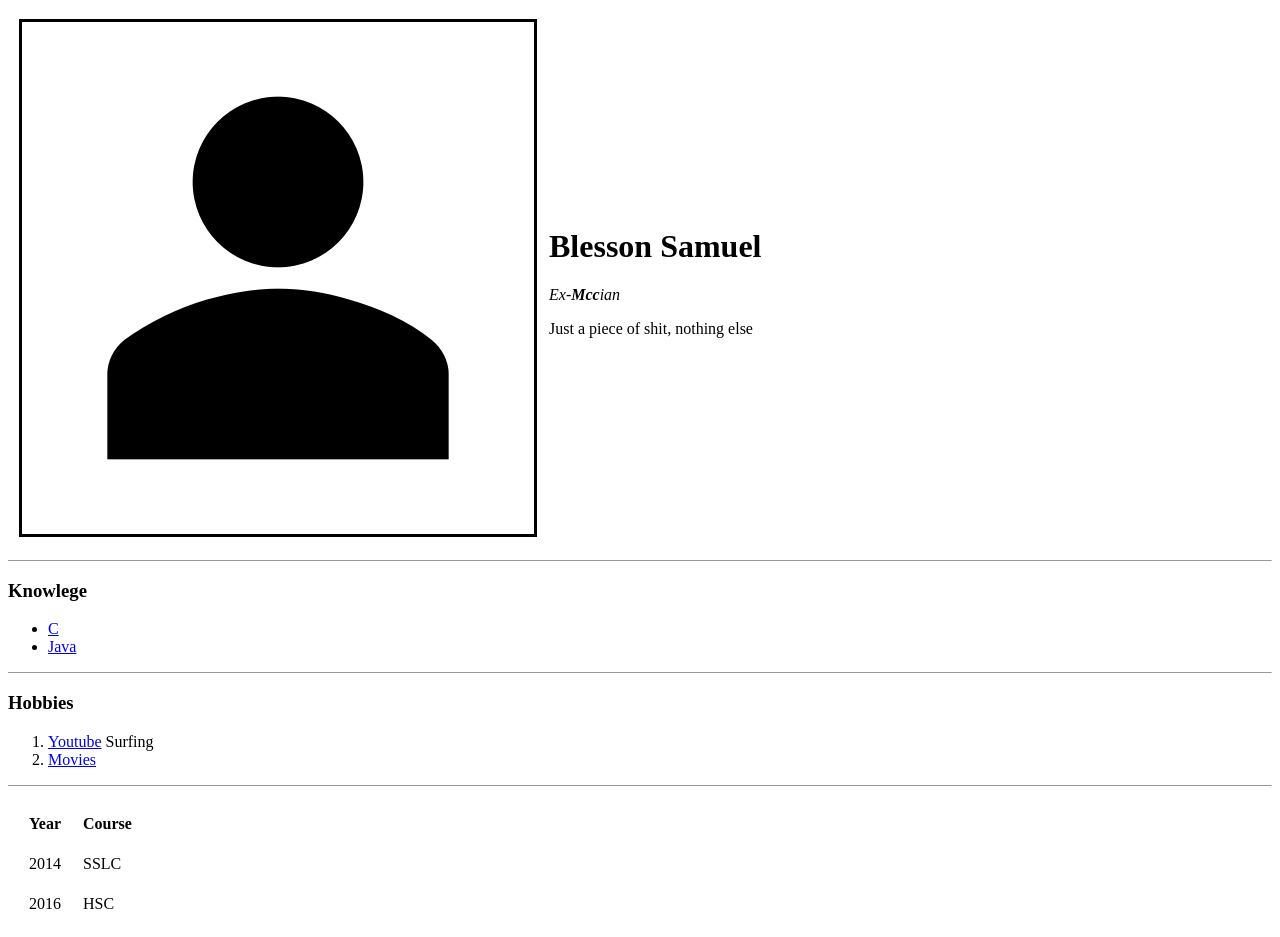
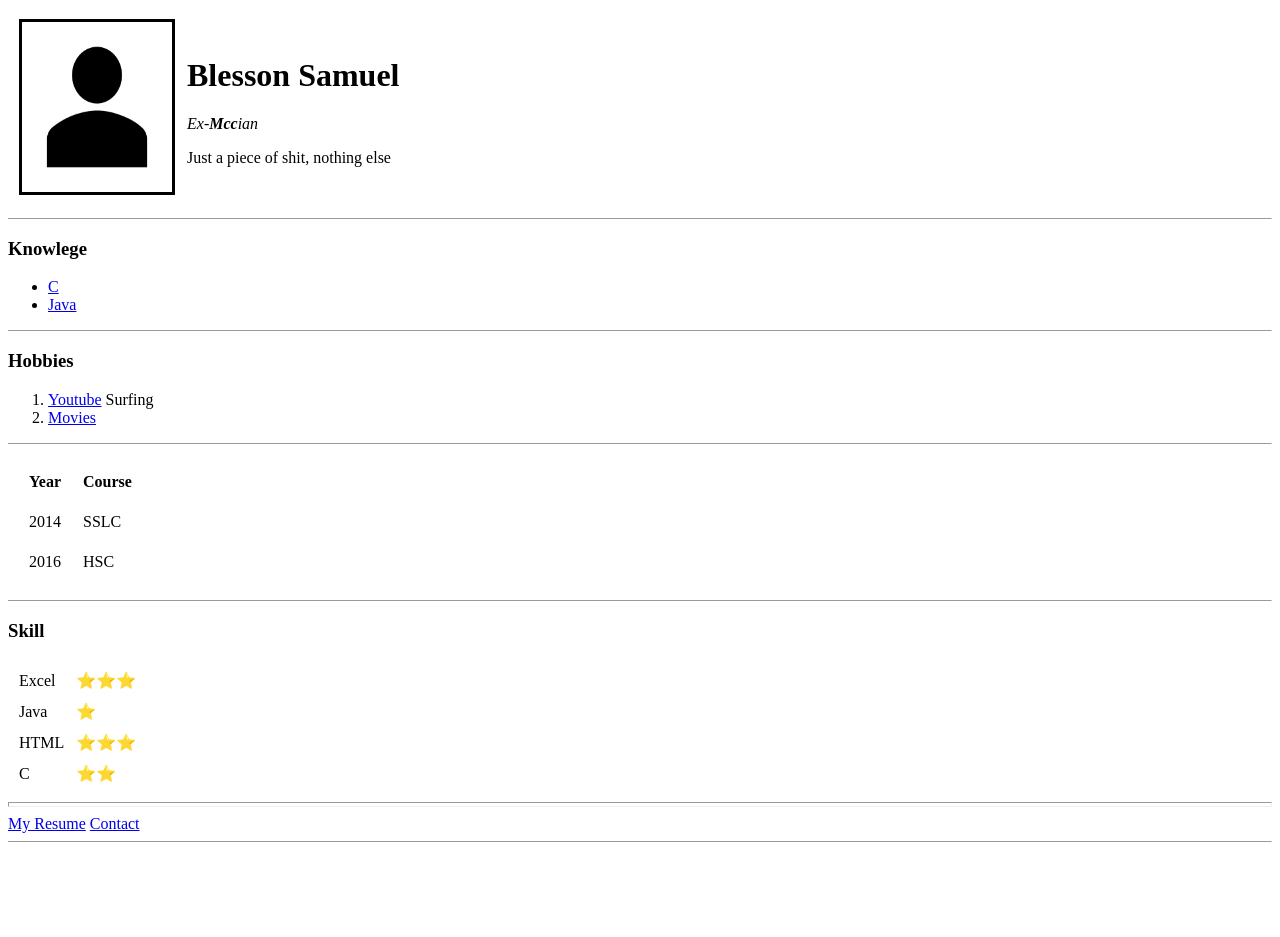
Before and after one commit to blessonsamuel8/cv, a plain HTML site: page index.html in a window 1280 px wide. Shown: the top 937 px of the page. After the commit the page ends 850 px from the top, so only its background shows below. Drawn offline with Linux system fonts and the light colour scheme.

Commit message:
Update index.html

```diff
--- a/index.html
+++ b/index.html
@@ -10,7 +10,7 @@
 <body>
   <table cellspacing="10">
     <tr>
-      <td><img border="3" src="Picture1-512.png" alt="Blesson"></td>
+      <td><img border="3" src="Picture1-512.png" alt="Blesson" height="170" width="150"></td>
       <td>
         <h1>Blesson Samuel</h1>
           <p><em>Ex-<strong>Mcc</strong>ian</em></p>
```
